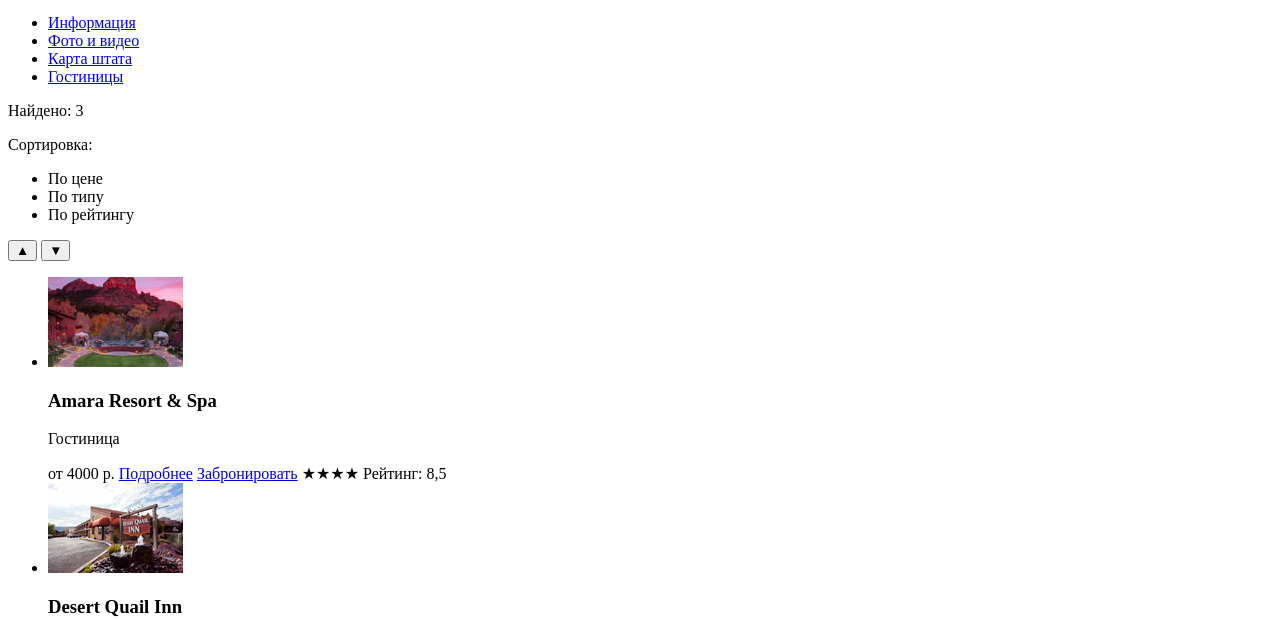
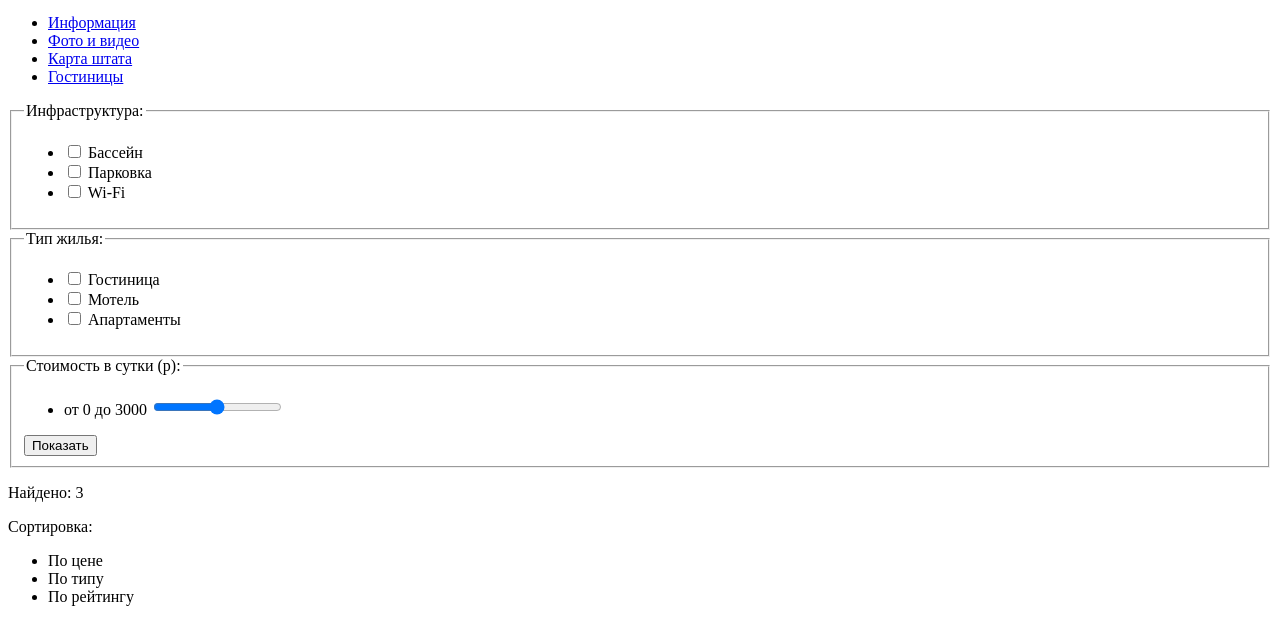
Before and after one commit to jamiroquai1/1483889-sedona-28, a plain HTML site: page catalog.html in a window 1280 px wide. Shown: the part 84-705 px from the top of the page. Drawn offline with Linux system fonts and the light colour scheme.

Commit message:
Продолжаем разметку

```diff
--- a/catalog.html
+++ b/catalog.html
@@ -14,9 +14,9 @@
                 <img src="img/svg-sedona/logo-sedona.svg" width="138" height="70" alt="Логотип города «Седона»">
             </a>
             <ul>
-                <li><a href="#">Информация</a></li>
-                <li><a href="#">Фото и видео</a></li>
-                <li><a href="#">Карта штата</a></li>
+                <li><a href="catalog.html">Информация</a></li>
+                <li><a href="catalog.html">Фото и видео</a></li>
+                <li><a href="catalog.html">Карта штата</a></li>
                 <li><a href="catalog.html">Гостиницы</a></li>
             </ul>
         </nav>
@@ -24,6 +24,63 @@
 
     <main>
         <h1 hidden>Поиск отеля</h1>
+
+        <section>
+            <h2 hidden>Фильтр по гостиницам Седоны</h2>
+            <form action="https://echo.htmlacademy.ru" method="get">
+                <fieldset>
+                    <legend>Инфраструктура:</legend>
+                    <ul>
+                        <li>
+                            <input type="checkbox" name="pool" id="filter-pool">
+                            <label for="filter-pool">Бассейн</label>
+                        </li>
+
+                        <li>
+                            <input type="checkbox" name="parking" id="filter-parking">
+                            <label for="filter-parking">Парковка</label>
+                        </li>
+
+                        <li>
+                            <input type="checkbox" name="internet" id="filter-wifi">
+                            <label for="filter-wifi">Wi-Fi</label>
+                        </li>
+                    </ul>
+                </fieldset>
+
+                <fieldset>
+                    <legend>Тип жилья:</legend>
+                    <ul>
+                        <li>
+                            <input type="checkbox" name="hotel" id="filter-hotel">
+                            <label for="filter-hotel">Гостиница</label>
+                        </li>
+
+                        <li>
+                            <input type="checkbox" name="motel" id="filter-motel">
+                            <label for="filter-motel">Мотель</label>
+                        </li>
+
+                        <li>
+                            <input type="checkbox" name="apartments" id="filter-apartments">
+                            <label for="filter-apartments">Апартаменты</label>
+                        </li>
+                    </ul>
+                </fieldset>
+
+                <fieldset>
+                    <legend>Стоимость в сутки (р):</legend>
+                    <ul>
+                        <li>
+                            <output name="sum">от 0</output>
+                            <output name="sum">до 3000</output>
+                            <input type="range" name="price" id="price-filter" min="0" max="3000">
+                        </li>
+                    </ul>
+                    <button type="submit">Показать</button>
+                </fieldset>
+                </form>
+        </section>
 
         <section>
 
@@ -115,3 +172,5 @@
 </body>
 
 </html>
+
+<!-- Фильтр по гостиницам -->
```
Also changed, not shown: index.html (+39 -36 lines).
